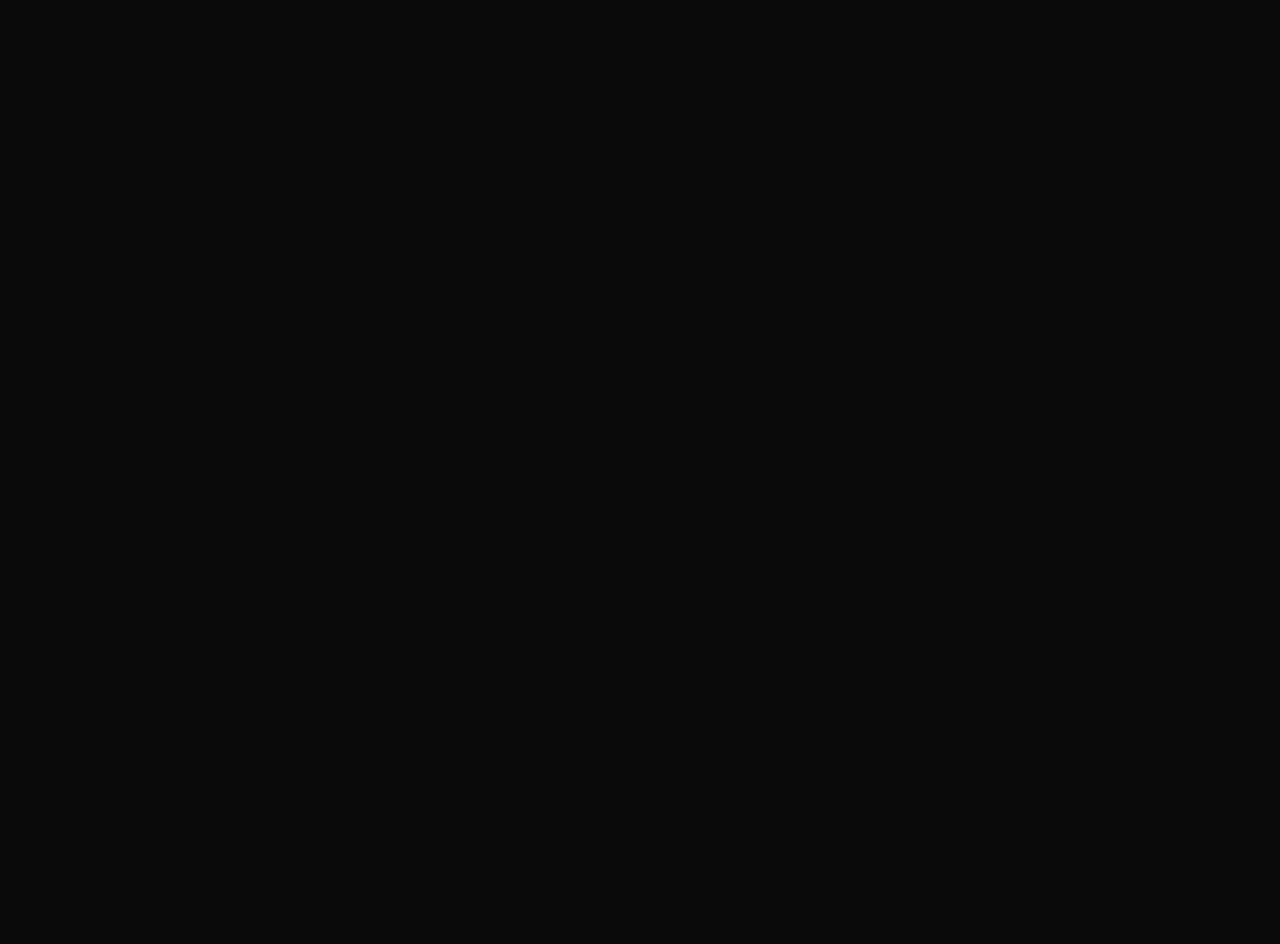
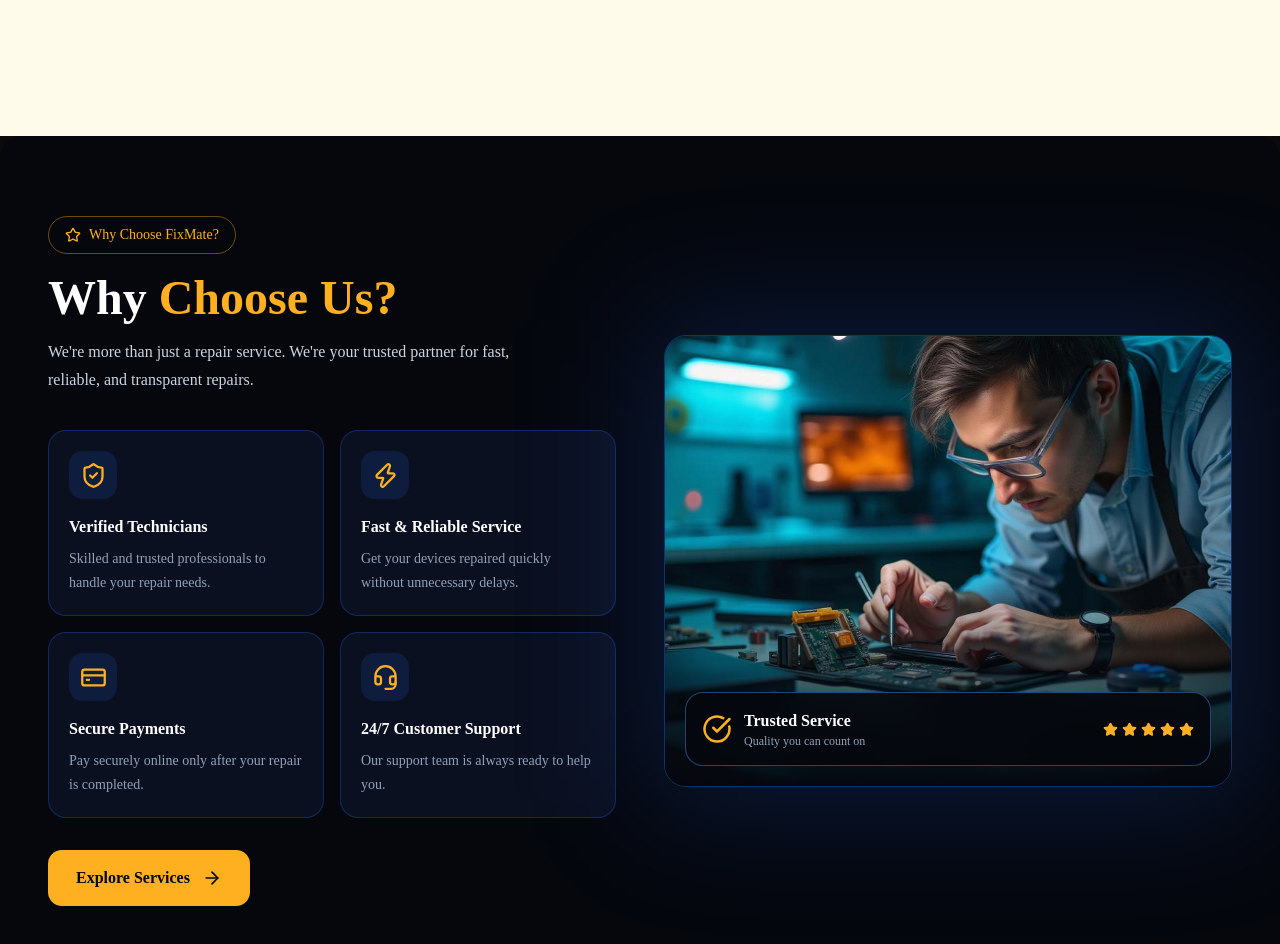
Before and after one commit to SobojCoder/fix-mate, a Next.js app: page / in a window 1280 px wide. Shown: the part 1920-2864 px from the top of the page. Before the commit the page ends 1856 px from the top, so only its background shows below. Built offline with nearby package versions, Linux system fonts and the light colour scheme.

Commit message:
why choose us section created

```diff
--- a/src/app/page.tsx
+++ b/src/app/page.tsx
@@ -1,6 +1,8 @@
 import Banner from "@/components/homePage/banner";
+import Categories from "@/components/homePage/category";
 import Feature from "@/components/homePage/feature";
 import HowItWorks from "@/components/homePage/HowFixMateWorks";
+import WhyChooseUs from "@/components/homePage/WhyChooseUs";
 import Image from "next/image";
 
 export default function Home() {
@@ -9,6 +11,8 @@ export default function Home() {
       <Banner />
       <Feature />
       <HowItWorks />
+      <Categories />
+      <WhyChooseUs />
     </div>
   );
 }
--- /dev/null
+++ b/src/components/homePage/WhyChooseUs.tsx
@@ -0,0 +1,136 @@
+
+import Image from "next/image";
+import Link from "next/link";
+import {
+  ShieldCheck,
+  Zap,
+  CreditCard,
+  Headset,
+  ArrowRight,
+  Star,
+  CheckCircle,
+} from "lucide-react";
+
+import technician from "@/../public/images/repair-hero.jpg";
+
+const features = [
+  {
+    title: "Verified Technicians",
+    description: "Skilled and trusted professionals to handle your repair needs.",
+    icon: ShieldCheck,
+  },
+  {
+    title: "Fast & Reliable Service",
+    description: "Get your devices repaired quickly without unnecessary delays.",
+    icon: Zap,
+  },
+  {
+    title: "Secure Payments",
+    description: "Pay securely online only after your repair is completed.",
+    icon: CreditCard,
+  },
+  {
+    title: "24/7 Customer Support",
+    description: "Our support team is always ready to help you.",
+    icon: Headset,
+  },
+];
+
+export default function WhyChooseUs() {
+  return (
+    <section className="overflow-hidden rounded-3xl bg-[#05070D] px-6 py-20 text-white md:px-12">
+
+      <div className="grid items-center gap-12 lg:grid-cols-2">
+
+        {/* Left Content */}
+        <div>
+          <div className="mb-5 inline-flex items-center gap-2 rounded-full border border-[#FFB020]/40 px-4 py-2 text-sm text-[#FFB020]">
+            <Star size={16} />
+            Why Choose FixMate?
+          </div>
+
+          <h2 className="text-3xl font-bold md:text-5xl">
+            Why <span className="text-[#FFB020]">Choose Us?</span>
+          </h2>
+
+          <p className="mt-4 max-w-lg leading-7 text-slate-300">
+            We're more than just a repair service.
+            We're your trusted partner for fast,
+            reliable, and transparent repairs.
+          </p>
+
+          {/* Feature Cards */}
+          <div className="mt-9 grid gap-4 sm:grid-cols-2">
+            {features.map((feature, index) => {
+              const Icon = feature.icon;
+
+              return (
+                <div
+                  key={index}
+                  className="group rounded-2xl border border-[#2563EB]/30 bg-[#0B1020] p-5 transition hover:-translate-y-1 hover:border-[#FFB020]"
+                >
+                  <div className="mb-4 flex size-12 items-center justify-center rounded-xl bg-[#2563EB]/15 text-[#FFB020] transition group-hover:bg-[#2563EB] group-hover:text-white">
+                    <Icon size={27} />
+                  </div>
+
+                  <h3 className="font-bold">
+                    {feature.title}
+                  </h3>
+
+                  <p className="mt-2 text-sm leading-6 text-slate-400">
+                    {feature.description}
+                  </p>
+                </div>
+              );
+            })}
+          </div>
+
+          {/* Button */}
+          <Link
+            href="/services"
+            className="mt-8 inline-flex items-center gap-3 rounded-xl bg-[#FFB020] px-7 py-4 font-bold text-[#05070D] transition hover:bg-[#2563EB] hover:text-white"
+          >
+            Explore Services
+            <ArrowRight size={20} />
+          </Link>
+        </div>
+
+        {/* Right Image */}
+        <div className="relative">
+          <div className="absolute -inset-4 rounded-3xl bg-[#2563EB]/20 blur-3xl" />
+
+          <div className="relative overflow-hidden rounded-3xl border border-[#2563EB]/40">
+            <Image
+              src={technician}
+              alt="Professional device repair technician"
+              className="h-[450px] w-full object-cover"
+              priority
+            />
+
+            <div className="absolute inset-0 bg-gradient-to-t from-[#05070D] via-transparent to-transparent" />
+
+            {/* Trust Badge */}
+            <div className="absolute bottom-5 left-5 right-5 flex items-center justify-between rounded-2xl border border-blue-400/40 bg-[#05070D]/90 p-4 backdrop-blur-md">
+              <div className="flex items-center gap-3">
+                <CheckCircle className="text-[#FFB020]" size={30} />
+                <div>
+                  <h3 className="font-bold">Trusted Service</h3>
+                  <p className="text-xs text-slate-400">
+                    Quality you can count on
+                  </p>
+                </div>
+              </div>
+
+              <div className="flex gap-1 text-[#FFB020]">
+                {[1, 2, 3, 4, 5].map((star) => (
+                  <Star key={star} size={15} fill="currentColor" />
+                ))}
+              </div>
+            </div>
+          </div>
+        </div>
+
+      </div>
+    </section>
+  );
+}
--- /dev/null
+++ b/src/components/homePage/category.tsx
@@ -0,0 +1,11 @@
+import React from 'react';
+
+const Categories = () => {
+    return (
+        <div className='h-50 bg-amber-50'>
+            <h2 className='text-black'>categories all product</h2>
+        </div>
+    );
+};
+
+export default Categories;
```
